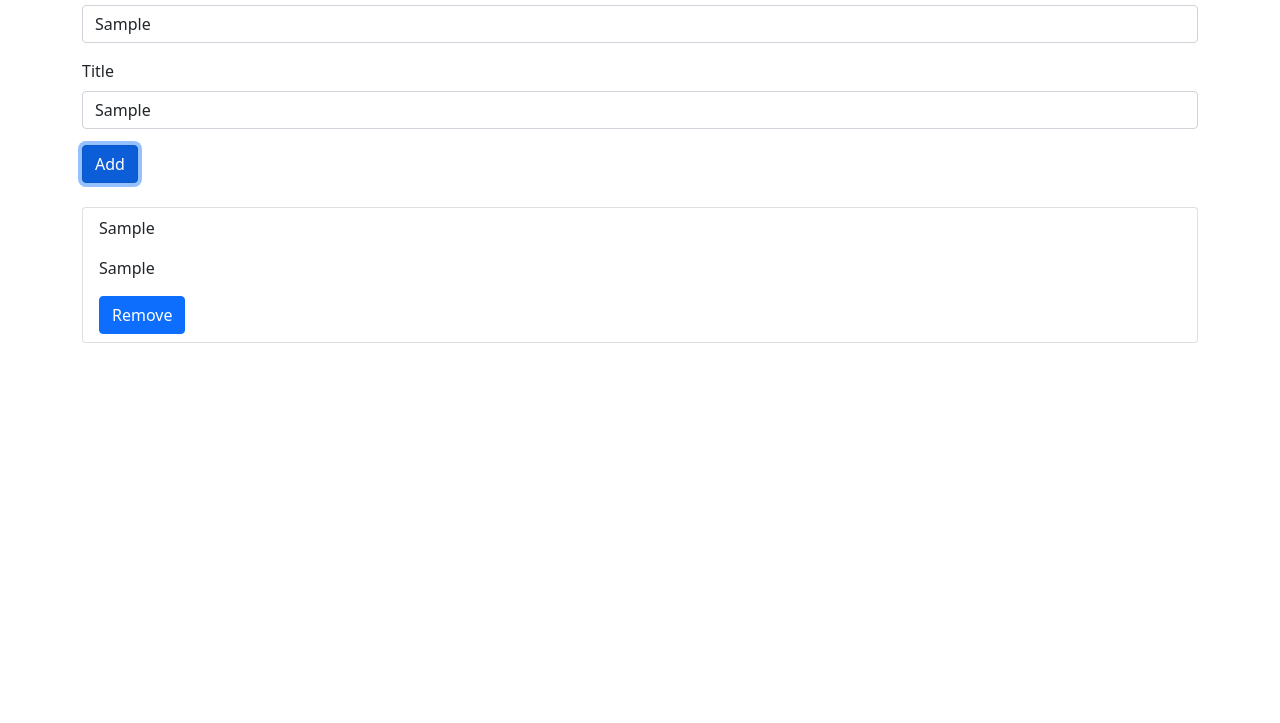
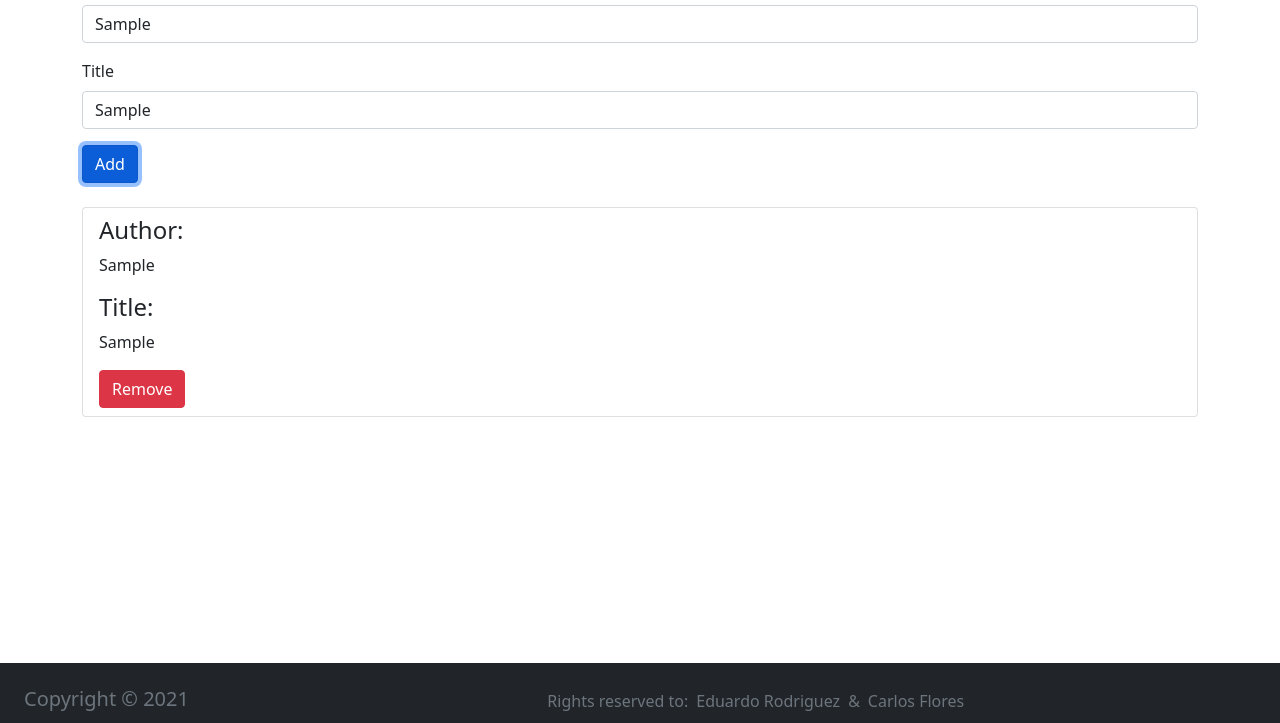
Before and after one commit to EroAuditore/library2.0, a plain HTML site: page index.html in a window 1280 px wide. Both pictures are taken after typing "Sample", "Sample" into the empty fields and a click on the button "Add". Shown: the part 77-800 px from the top of the page. Drawn offline with nearby package versions, Linux system fonts and the light colour scheme.

Commit message:
Add a footer and fix linter issues.

```diff
--- a/assets/script.js
+++ b/assets/script.js
@@ -47,6 +47,10 @@ function displayBooks() {
     divBook.classList.add('list-group-item');
     divBook.classList.add('list-group-item-action');
 
+    const h2 = document.createElement('h4');
+    h2.innerHTML = 'Author: ';
+    const bookName = document.createElement('h4');
+    bookName.innerHTML = 'Title: ';
     const p = document.createElement('p'); // Author
     p.innerHTML = book.author;
     const p2 = document.createElement('p'); // Book
@@ -54,11 +58,13 @@ function displayBooks() {
     const btn = document.createElement('BUTTON');
     btn.innerHTML = 'Remove';
     btn.classList.add('btn');
-    btn.classList.add('btn-primary');
+    btn.classList.add('btn-danger');
     btn.addEventListener('click', () => {
       removeBook(book.id);
     });
+    divBook.appendChild(h2);
     divBook.appendChild(p);
+    divBook.appendChild(bookName);
     divBook.appendChild(p2);
     divBook.appendChild(btn);
     libraryDiv.appendChild(divBook);
@@ -66,7 +72,7 @@ function displayBooks() {
   });
 }
 
-window.onload = function () {
+window.onload = function() {
   displayBooks();
 };
 
--- a/assets/style.css
+++ b/assets/style.css
@@ -1 +1,8 @@
 /* Main CSS */
+.footer {
+  position: fixed;
+  bottom: 0;
+  width: 100%;
+  height: 60px;
+  line-height: 60px;
+}
--- a/index.html
+++ b/index.html
@@ -5,6 +5,7 @@
     <meta http-equiv="X-UA-Compatible" content="IE=edge">
     <meta name="viewport" content="width=device-width, initial-scale=1.0">
     <link href="https://cdn.jsdelivr.net/npm/bootstrap@5.0.2/dist/css/bootstrap.min.css" rel="stylesheet" integrity="sha384-EVSTQN3/azprG1Anm3QDgpJLIm9Nao0Yz1ztcQTwFspd3yD65VohhpuuCOmLASjC" crossorigin="anonymous">
+    <link rel="stylesheet" href="assets/style.css">
     <title>Library</title>
 </head>
 <body>
@@ -44,5 +45,19 @@
 
   <script src="assets/script.js"></script>
   <script src="https://cdn.jsdelivr.net/npm/bootstrap@5.0.2/dist/js/bootstrap.bundle.min.js" integrity="sha384-MrcW6ZMFYlzcLA8Nl+NtUVF0sA7MsXsP1UyJoMp4YLEuNSfAP+JcXn/tWtIaxVXM" crossorigin="anonymous"></script>
+
+  <footer class="footer bg-dark">
+    <div class="container-fluid bg-dark d-flex justify-content-around">
+      <div class="container col-5">
+        <h5 class="text-muted mt-4">Copyright &copy; 2021</h5>
+      </div>
+      <div class="container d-flex mt-2 col-7">
+        <p class="text-muted">Rights reserved to:</p>
+        <a class="text-muted mx-2 text-decoration-none" href="https://www.github.com/eroauditore">Eduardo Rodriguez </a>
+        <p class="text-muted"> & </p>
+        <a class="text-muted mx-2 text-decoration-none" href="https://www.github.com/eroauditore">Carlos Flores </a>
+      </div>
+    </div>
+  </footer>
 </body>
 </html>
```
